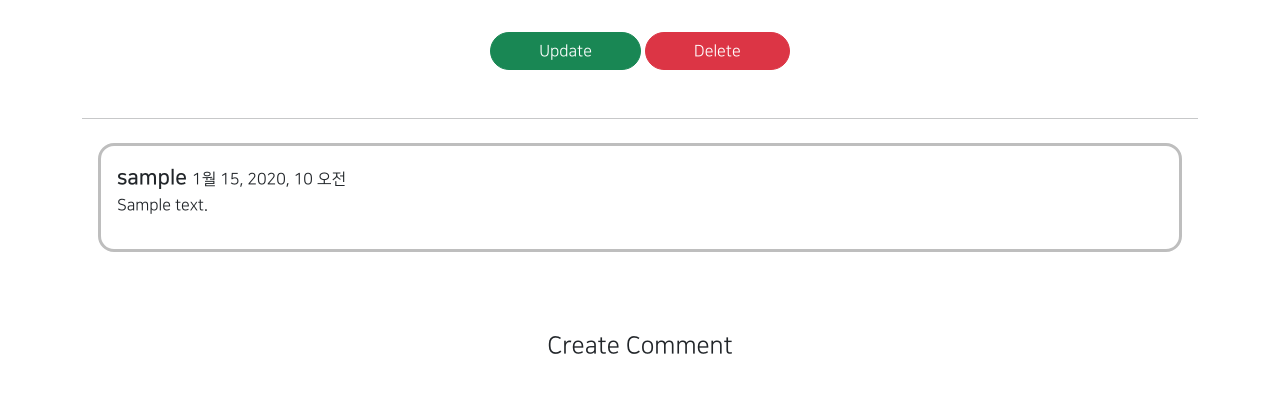
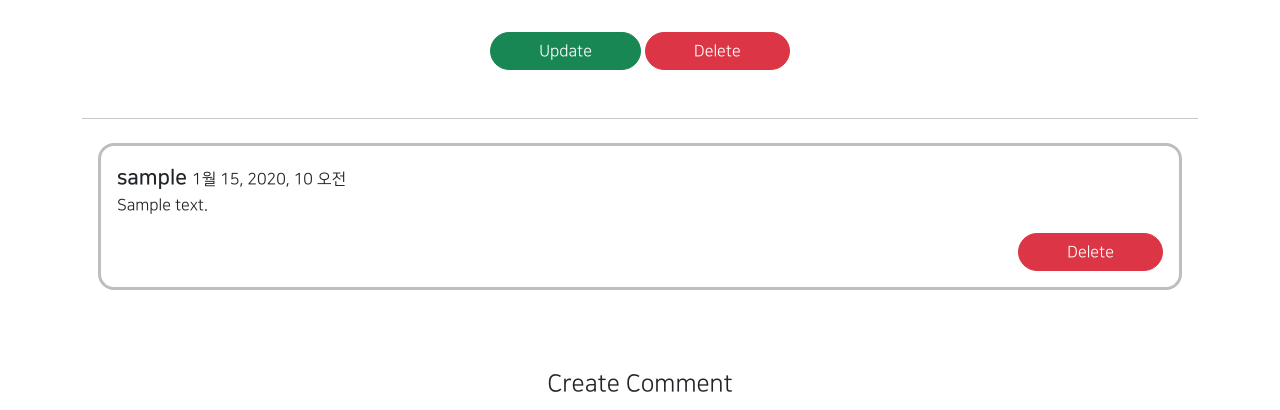
Before and after one commit to caiyin0211/gis_me, a Django app: page /articles/detail/1 in a window 1280 px wide. Shown: the part 1080-1490 px from the top of the page. Run offline with Django 3.2, Linux system fonts and the light colour scheme; a user stored in the database is signed in; tables that the repository leaves empty hold one stand-in row (values such as "Sample post"); grey boxes marked "Sample" are stand-in pictures; parts of the project's set-up code (start-up, migrations or seed data) failed here and were passed over; some libraries are stand-ins or nearby versions.

Commit message:
8/10 commit5

```diff
--- a/articleapp/templates/articleapp/detail.html
+++ b/articleapp/templates/articleapp/detail.html
@@ -56,6 +56,14 @@
                             {{ comment.content }}
                         </p>
                     </div>
+                                   {% if comment.writer == user %}
+                    <div style="text-align: right">
+                        <a href="{% url 'commentapp:delete' pk=comment.pk %}"
+                            class="btn btn-danger rounded-pill px-5">
+                            Delete
+                        </a>
+                    </div>
+                        {% endif %}
 
                 </div>
 
```
